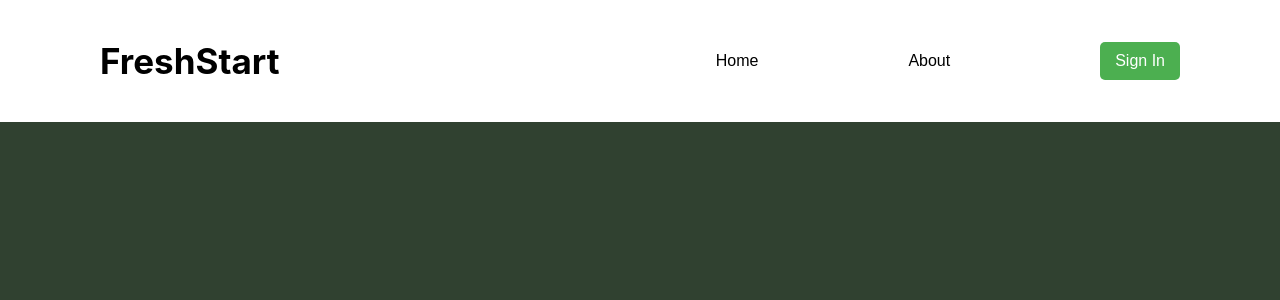
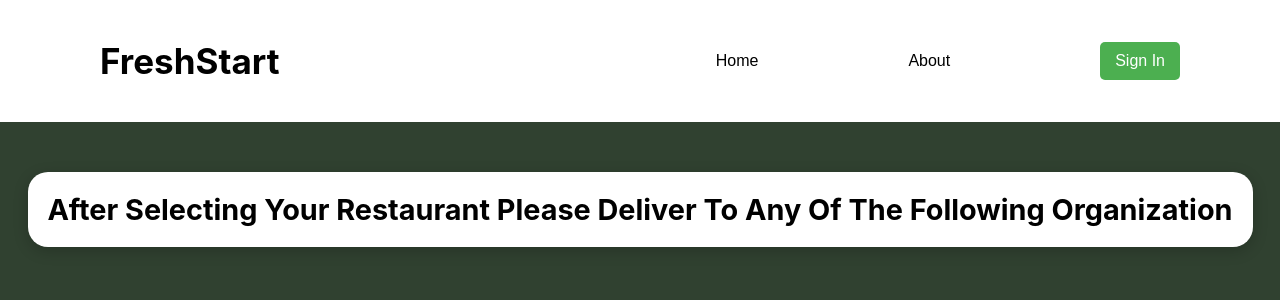
Before and after one commit to Eric-04/FreshStart, a React (Create React App) app in the folder frontend-freshstart/: page /organization in a window 1280 px wide. Shown: the top 300 px of the page. Built offline with nearby package versions, Linux system fonts and the light colour scheme; no server answers.

Commit message:
feat: fix organization and restaurant appointment

```diff
--- a/frontend-freshstart/src/App.js
+++ b/frontend-freshstart/src/App.js
@@ -4,7 +4,7 @@ import FirstTimeUser from './pages/FirstTimeUser';
 import Welcome from './pages/Welcome';
 import Navbar from './Navbar'; // Import the Navbar component
 import Restaurants from './pages/Restaurants';
-import Organizers from './pages/Organizers';
+import Organization from './pages/Organization';
 import Volunteer from './pages/Volunteer';
 import Submission from './pages/Submission';
 import MapPage from './pages/MapPage';
@@ -21,7 +21,7 @@ function App() {
           <Route path= "/volunteer" element={<Volunteer/>}/>
           <Route path="/restaurants" element={<Restaurants />} />
           <Route path="/submission" element={<Submission />} />
-          <Route path="/organizers" element={<Organizers />} />
+          <Route path="/organization" element={<Organization />} />
           <Route path="/map-display" element={<MapPage/>} />
           <Route path="/about" element={<About />} />
         </Routes>
--- a/frontend-freshstart/src/pages/Layout.css
+++ b/frontend-freshstart/src/pages/Layout.css
@@ -13,3 +13,19 @@
     color : black; /* Optional: text color */
     font-size: 1.2em; /* Optional: adjust font size */
   }
+
+
+.organization-container {
+  background-color: white; /* Background color of the box */
+  border-radius: 20px; /* Curved corners */
+  padding: 20px; /* Space inside the box */
+  box-shadow: 0 4px 15px rgba(0, 0, 0, 0.2); /* Shadow for depth */
+  max-width: 1500px; /* Optional: limit the width of the box */
+  margin: 50px auto; /* Center the box horizontally */
+}
+
+.organization-text {
+  text-align: center; /* Center the text */
+  color : black; /* Optional: text color */
+  font-size: 1.2em; /* Optional: adjust font size */
+}
--- /dev/null
+++ b/frontend-freshstart/src/pages/Organization.js
@@ -0,0 +1,15 @@
+import React from 'react';
+
+// Organization component
+function Organization() {
+  return (
+    <div className="organization-container">
+      <div className="organization-text">
+        <h2>After Selecting Your Restaurant Please Deliver To Any Of The Following Organization</h2>
+        {/* You can add more content or components here */}
+      </div>
+    </div>
+  );
+}
+
+export default Organization;
--- a/frontend-freshstart/src/pages/Organizers.js
+++ /dev/null
@@ -1,45 +0,0 @@
-// src/components/Organizers.js
-import React, { useState, useEffect } from 'react';
-import axios from 'axios';
-
-const Organizers = () => {
-  const [appointments, setAppointments] = useState([]);
-  const [error, setError] = useState('');
-
-  useEffect(() => {
-    const fetchAppointments = async () => {
-      try {
-        const response = await axios.get('/api/appointments'); // Adjust based on your API route
-        setAppointments(response.data);
-      } catch (err) {
-        setError('Failed to fetch appointments.');
-        console.error(err);
-      }
-    };
-
-    fetchAppointments();
-  }, []);
-
-  return (
-    <div className="organizers-container">
-      <h2>Your Appointments</h2>
-      {error && <p style={{ color: 'red' }}>{error}</p>}
-      {appointments.length === 0 ? (
-        <p>No appointments found.</p>
-      ) : (
-        <ul>
-          {appointments.map((appointment) => (
-            <li key={appointment._id}>
-              <strong>Day:</strong> {appointment.day},
-              <strong> Start Time:</strong> {appointment.startTime},
-              <strong> End Time:</strong> {appointment.endTime},
-              <strong> Pounds:</strong> {appointment.pounds}
-            </li>
-          ))}
-        </ul>
-      )}
-    </div>
-  );
-};
-
-export default Organizers;
--- a/frontend-freshstart/src/pages/Restaurants.js
+++ b/frontend-freshstart/src/pages/Restaurants.js
@@ -50,8 +50,6 @@ const Restaurant = () => {
         pickTime,
         closeTime,
         pound,
-        isUnder4Hours, // Include checkbox value
-        isChilledTo30Degrees, // Include checkbox value
       });
       console.log('Response:', response.data);
 
```
